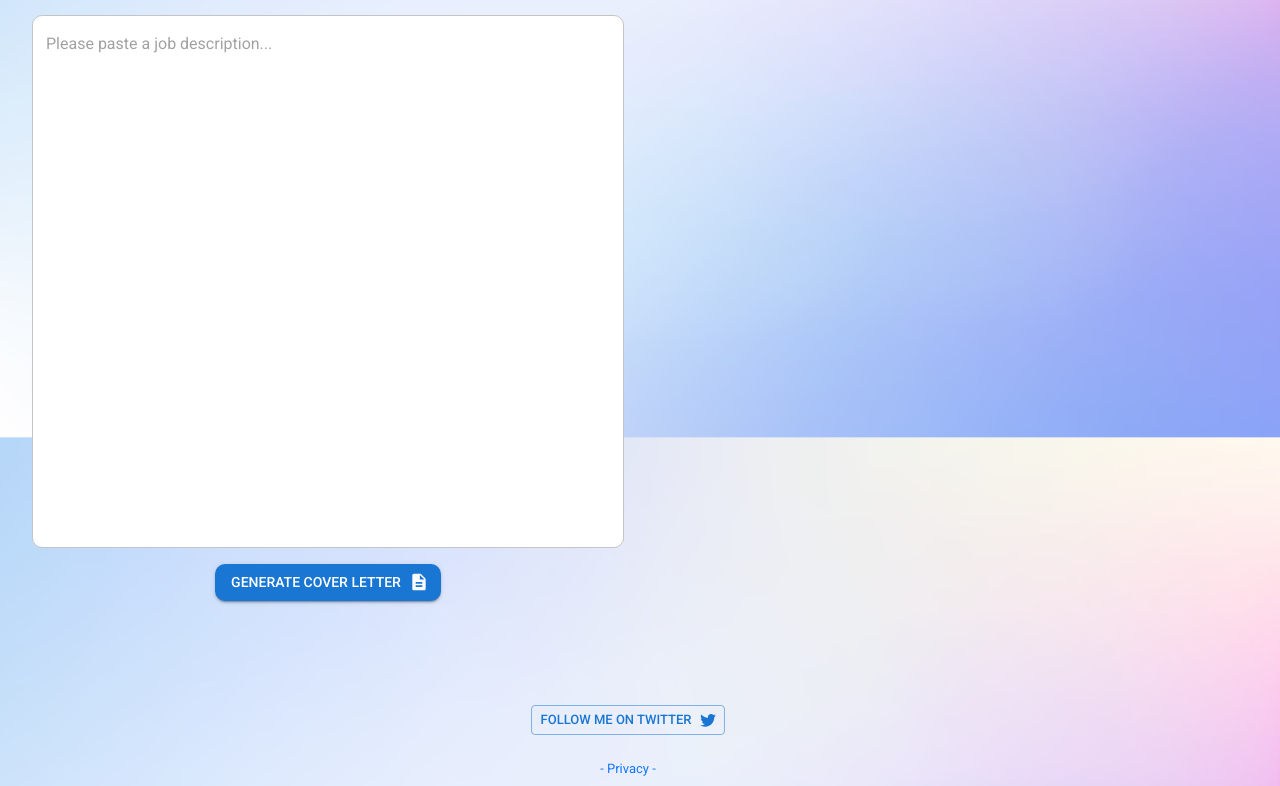
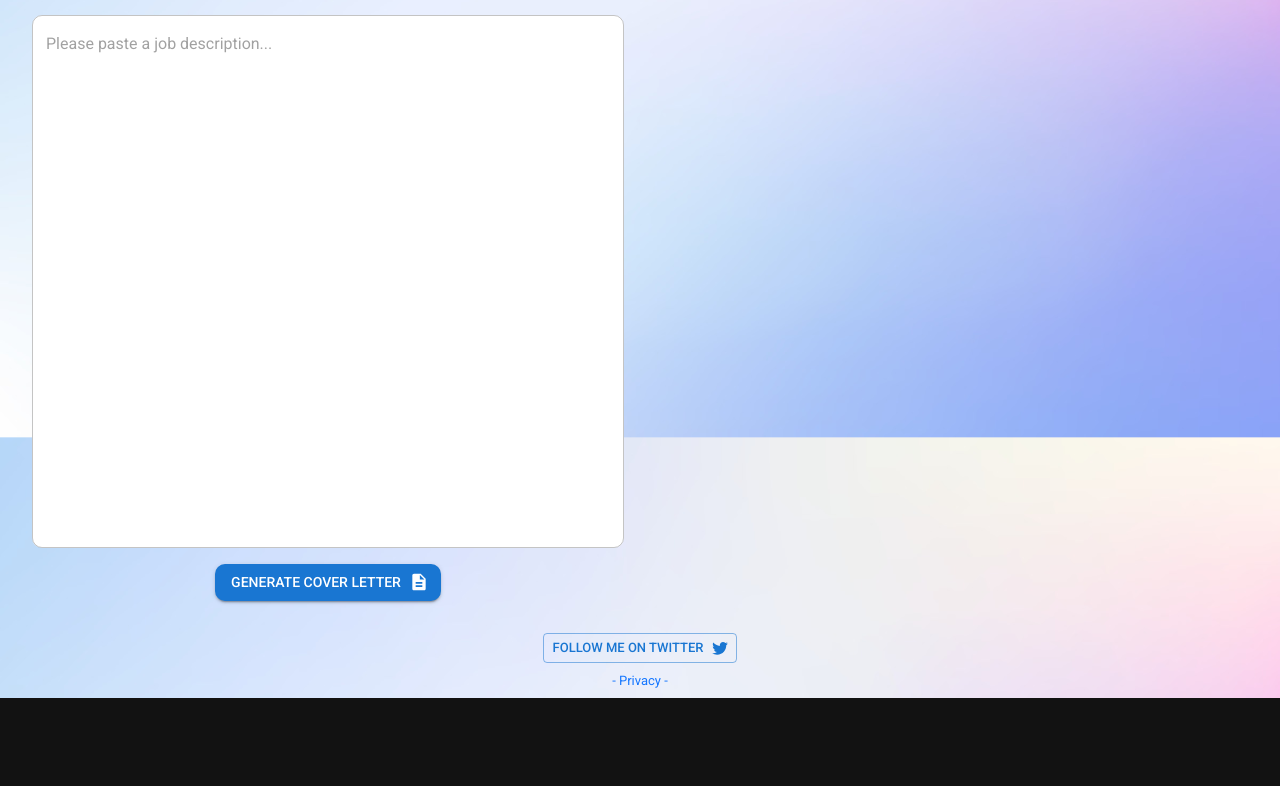
Before and after one commit to macsampson/cover-letter-gpt, a React (Vite) app in the folder client/: page / in a window 1280 px wide. Shown: the part 416-1202 px from the top of the page. After the commit the page ends 1114 px from the top, so only its background shows below. Built offline with nearby package versions, Linux system fonts and the light colour scheme.

Commit message:
fix overflow on x axis

```diff
--- a/client/src/App.css
+++ b/client/src/App.css
@@ -2,9 +2,9 @@
   /* text-align: center; */
   --max-width: 1100px;
   --border-radius: 12px;
-	--font-mono: ui-monospace, Menlo, Monaco, 'Cascadia Mono', 'Segoe UI Mono',
-		'Roboto Mono', 'Oxygen Mono', 'Ubuntu Monospace', 'Source Code Pro',
-		'Fira Mono', 'Droid Sans Mono', 'Courier New', monospace;
+  --font-mono: ui-monospace, Menlo, Monaco, "Cascadia Mono", "Segoe UI Mono",
+    "Roboto Mono", "Oxygen Mono", "Ubuntu Monospace", "Source Code Pro",
+    "Fira Mono", "Droid Sans Mono", "Courier New", monospace;
 
   --foreground-rgb: 0, 0, 0;
   --background-start-rgb: 214, 219, 220;
@@ -84,10 +84,12 @@
   background-image: url(/bg.jpg);
   background-size: cover;
   background-attachment: fixed;
-	font-family: 'Roboto';
-}
-body {
-	/* max-width: 100vw; */
+  background-position: center center;
+  font-family: "Roboto";
+  -webkit-background-size: cover;
+  -moz-background-size: cover;
+  -o-background-size: cover;
+  height: 100%;
   overflow-x: hidden;
 }
 
@@ -99,6 +101,9 @@
 			rgb(var(--background-end-rgb))
 		)
 		rgb(var(--background-start-rgb)); */
+  /* max-width: 100vw; */
+  overflow-x: hidden;
+  /* height: 100%; */
 }
 
 a {
@@ -140,7 +145,7 @@
   margin: 0;
 }
 
-input[type='file'] {
+input[type="file"] {
   display: none;
   margin-top: 20px;
   background-color: white;
--- a/client/src/App.tsx
+++ b/client/src/App.tsx
@@ -8,7 +8,6 @@
 import Button from "@mui/material/Button";
 import Grid2 from "@mui/material/Unstable_Grid2"; // Grid version 2
 import { createTheme, ThemeProvider } from "@mui/material/styles";
-import { fontSize } from "@mui/system";
 import LoadingButton from "@mui/lab/LoadingButton";
 import DescriptionIcon from "@mui/icons-material/Description";
 import TwitterIcon from "@mui/icons-material/Twitter";
@@ -133,7 +132,7 @@
         >
           <h1
             style={{
-              marginRight: "15px",
+              paddingRight: "15px",
             }}
           >
             Cover Letter GPT
@@ -214,8 +213,6 @@
           justifyContent="center"
           direction="column"
           alignItems="flex-end"
-          paddingRight={3}
-          paddingTop={9}
         >
           <Button
             target="_blank"
@@ -233,8 +230,6 @@
           justifyContent="center"
           direction="column"
           alignItems="flex-end"
-          paddingRight={3}
-          paddingTop={2}
         >
           <PrivacyPolicy />
         </Grid2>
```
Lines whose indentation alone changed are shown as unchanged.
